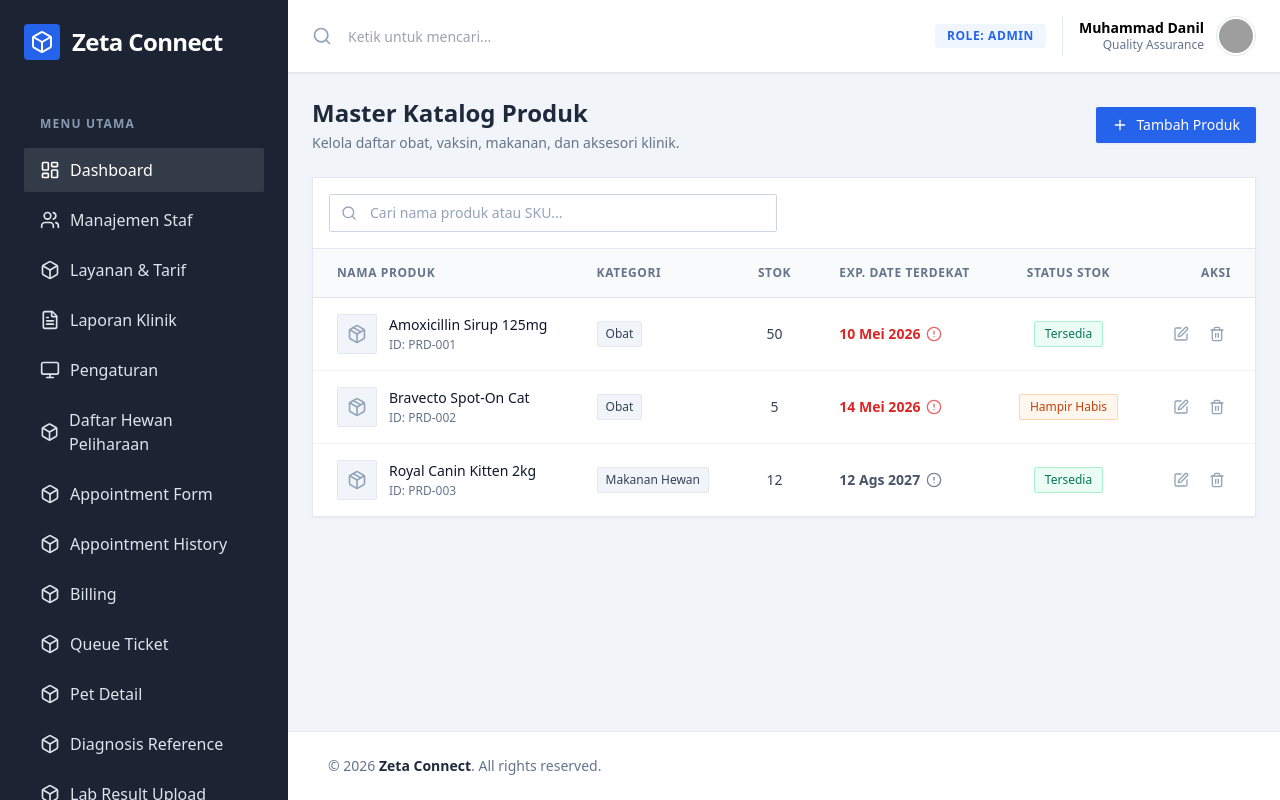
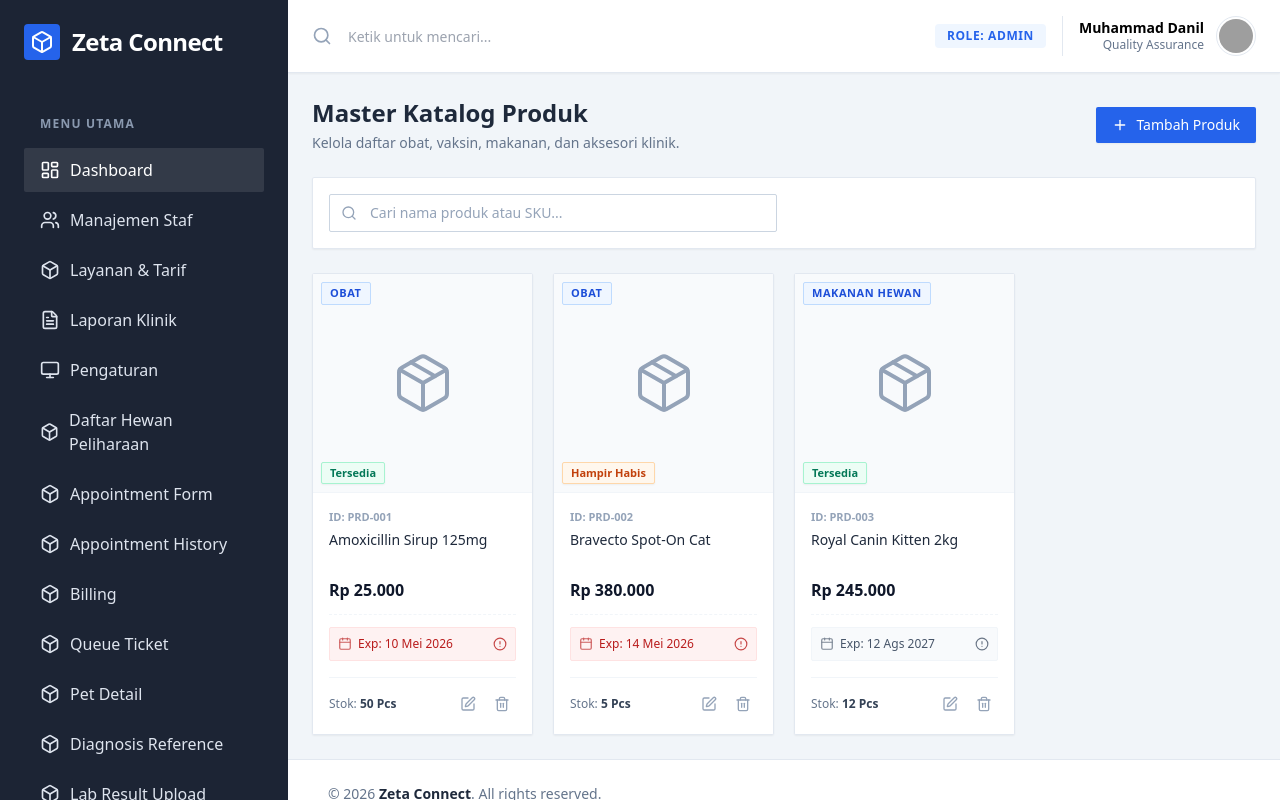
Before and after one commit to kkirayu/student-fe, a React (Vite) app: page /admin/pharmacy-cashier/Inventory/ProductCatalog in a window 1280 px wide. Built offline with nearby package versions, Linux system fonts and the light colour scheme; grey boxes are pictures that could not be loaded.

Commit message:
Revisi::pharmacy cahsier

```diff
--- a/src/pages/pharmacy-cashier/Inventory/ProductCatalog.jsx
+++ b/src/pages/pharmacy-cashier/Inventory/ProductCatalog.jsx
@@ -3,11 +3,12 @@ import { Search, Plus, Edit, Trash2, Package, X, Calendar, AlertCircle } from 'l
 import { Link } from 'react-router-dom';
 
 const ProductCatalog = () => {
-  // Dummy data diperbarui dengan simulasi "batches" (detail stok per tanggal kedaluwarsa)
+  // Dummy data ditambahkan properti 'description'
   const [productData] = useState([
     {
       id: 1, name: 'Amoxicillin Sirup 125mg', category: 'Obat', purchasePrice: 15000, sellingPrice: 25000, stock: 50, status: 'Tersedia',
       isExpired: true, nearestExp: '10 Mei 2026',
+      description: 'Amoxicillin sirup kering adalah obat antibiotik golongan penisilin yang digunakan untuk mengobati berbagai macam infeksi bakteri pada hewan, seperti infeksi saluran pernapasan, saluran kemih, dan infeksi kulit.',
       batches: [
         { id: 'BCH-001', qty: 15, expDate: '10 Mei 2026', status: 'Kedaluwarsa' },
         { id: 'BCH-002', qty: 35, expDate: '20 Des 2026', status: 'Aman' }
@@ -16,6 +17,7 @@ const ProductCatalog = () => {
     {
       id: 2, name: 'Bravecto Spot-On Cat', category: 'Obat', purchasePrice: 300000, sellingPrice: 380000, stock: 5, status: 'Hampir Habis',
       isExpired: true, nearestExp: '14 Mei 2026',
+      description: 'Bravecto Spot-On merupakan obat tetes kutu premium untuk kucing yang memberikan perlindungan jangka panjang hingga 12 minggu dari serangan pinjal (fleas) dan caplak (ticks).',
       batches: [
         { id: 'BCH-003', qty: 5, expDate: '14 Mei 2026', status: 'Kedaluwarsa' }
       ]
@@ -23,6 +25,7 @@ const ProductCatalog = () => {
     {
       id: 3, name: 'Royal Canin Kitten 2kg', category: 'Makanan Hewan', purchasePrice: 200000, sellingPrice: 245000, stock: 12, status: 'Tersedia',
       isExpired: false, nearestExp: '12 Ags 2027',
+      description: 'Makanan kering lengkap dan seimbang yang diformulasikan khusus untuk memenuhi kebutuhan nutrisi anak kucing pada fase pertumbuhan kedua (usia hingga 12 bulan).',
       batches: [
         { id: 'BCH-004', qty: 12, expDate: '12 Ags 2027', status: 'Aman' }
       ]
@@ -64,10 +67,8 @@ const ProductCatalog = () => {
         </Link>
       </div>
 
-      {/* 2. Area Tabel Utama */}
-      <div className="rounded-sm border border-slate-200 bg-white shadow-sm overflow-hidden">
-        {/* Toolbar Tabel */}
-        <div className="flex flex-col gap-4 border-b border-slate-200 p-4 sm:flex-row sm:items-center sm:justify-between bg-white">
+      {/* Toolbar Pencarian */}
+      <div className="flex flex-col gap-4 border border-slate-200 rounded-sm p-4 sm:flex-row sm:items-center sm:justify-between bg-white shadow-sm">
         <div className="relative w-full max-w-md">
           <div className="pointer-events-none absolute inset-y-0 left-0 flex items-center pl-3">
             <Search className="h-4 w-4 text-slate-400" />
@@ -76,87 +77,96 @@ const ProductCatalog = () => {
         </div>
       </div>
 
-        {/* Tabel Data Produk */}
-        <div className="overflow-x-auto">
-          <table className="w-full table-auto text-left whitespace-nowrap">
-            <thead>
-              <tr className="bg-slate-50 border-b border-slate-200 text-xs font-bold uppercase tracking-wider text-slate-500">
-                <th className="px-6 py-4">Nama Produk</th>
-                <th className="px-6 py-4">Kategori</th>
-                <th className="px-6 py-4 text-center">Stok</th>
-                <th className="px-6 py-4">Exp. Date Terdekat</th>
-                <th className="px-6 py-4 text-center">Status Stok</th>
-                <th className="px-6 py-4 text-right">Aksi</th>
-              </tr>
-            </thead>
-            <tbody className="divide-y divide-slate-100 text-sm">
+      {/* 2. Area Katalog Grid */}
+      <div className="grid grid-cols-1 sm:grid-cols-2 md:grid-cols-3 lg:grid-cols-4 gap-5">
         {productData.map((product) => (
-                <tr key={product.id} className="hover:bg-slate-50 transition-colors group">
-                  <td className="px-6 py-4">
-                    <div className="flex items-center gap-3">
-                      {/* Warna Gambar dan Text Dikembalikan ke Normal (Slate) */}
-                      <div className="flex h-10 w-10 shrink-0 items-center justify-center rounded-sm border bg-slate-100 border-slate-200 text-slate-400">
-                        <Package className="h-5 w-5" />
-                      </div>
-                      <div>
-                        <div className="font-medium text-slate-900">{product.name}</div>
-                        <div className="text-xs text-slate-500 mt-0.5">ID: PRD-00{product.id}</div>
-                      </div>
-                    </div>
-                  </td>
-                  <td className="px-6 py-4">
-                    <span className="inline-flex rounded-sm bg-slate-100 px-2 py-1 text-xs font-medium text-slate-700 border border-slate-200">
+          <div
+            key={product.id}
+            onClick={() => handleOpenModal(product)}
+            className="group flex flex-col bg-white border border-slate-200 rounded-sm overflow-hidden shadow-sm hover:shadow-md transition-all duration-200 cursor-pointer"
+          >
+            {/* Area Gambar Produk Placeholder */}
+            <div className="relative aspect-square bg-slate-50 border-b border-slate-100 flex items-center justify-center text-slate-400 p-6">
+              <Package className="h-16 w-16 stroke-[1.5]" />
+
+              {/* Badge Kategori */}
+              <span className="absolute top-2 left-2 inline-flex rounded-sm bg-blue-50 px-2 py-0.5 text-[11px] font-bold text-blue-700 border border-blue-200 uppercase tracking-wider">
                 {product.category}
               </span>
-                  </td>
-                  <td className="px-6 py-4 text-center">
-                    <span className="font-medium text-slate-700">{product.stock}</span>
-                  </td>
 
-                  {/* Kolom Exp Date yang bisa diklik untuk memunculkan modal */}
-                  <td className="px-6 py-4">
-                    <button
-                      onClick={() => handleOpenModal(product)}
-                      className={`inline-flex items-center gap-1.5 font-semibold hover:underline focus:outline-none ${product.isExpired ? 'text-red-600' : 'text-slate-600 hover:text-blue-600'}`}
-                    >
-                      {product.nearestExp}
-                      <AlertCircle className="h-4 w-4 opacity-70" />
-                    </button>
-                  </td>
-
-                  <td className="px-6 py-4 text-center">
-                    <span className={`inline-flex rounded-sm px-2.5 py-1 text-xs font-medium border ${
+              {/* Badge Status Stok */}
+              <span className={`absolute bottom-2 left-2 inline-flex rounded-sm px-2 py-0.5 text-[11px] font-bold border shadow-sm ${
                 product.status === 'Tersedia' ? 'bg-emerald-50 text-emerald-700 border-emerald-200' : 'bg-orange-50 text-orange-700 border-orange-200'
               }`}>
                 {product.status}
               </span>
-                  </td>
-                  <td className="px-6 py-4 text-right">
-                    <div className="flex items-center justify-end gap-2">
-                      <button className="p-1.5 text-slate-400 hover:text-blue-600 hover:bg-blue-50 rounded-sm transition-colors" title="Edit Produk">
+            </div>
+
+            {/* Konten/Informasi Produk */}
+            <div className="p-4 flex flex-col flex-1 bg-white">
+              <span className="text-[11px] font-semibold text-slate-400">ID: PRD-00{product.id}</span>
+
+              {/* Nama Produk */}
+              <h3 className="mt-1 font-medium text-slate-800 text-sm line-clamp-2 h-10 group-hover:text-blue-600 transition-colors">
+                {product.name}
+              </h3>
+
+              {/* Harga Jual Produk */}
+              <div className="mt-2 text-base font-bold text-slate-900">
+                {formatRupiah(product.sellingPrice)}
+              </div>
+
+              <div className="my-3 border-t border-dashed border-slate-100" />
+
+              {/* Info Exp Date */}
+              <div className={`w-full inline-flex items-center justify-between rounded-sm p-2 text-xs font-medium border ${
+                product.isExpired ? 'bg-red-50 text-red-700 border-red-100' : 'bg-slate-50 text-slate-600 border-slate-100'
+              }`}>
+                <div className="flex items-center gap-1.5 truncate">
+                  <Calendar className="h-3.5 w-3.5 shrink-0 opacity-70" />
+                  <span className="truncate">Exp: {product.nearestExp}</span>
+                </div>
+                <AlertCircle className="h-3.5 w-3.5 shrink-0 opacity-80" />
+              </div>
+
+              {/* Footer Kartu: Sisa Stok & Tombol Aksi */}
+              <div className="mt-4 pt-3 border-t border-slate-100 flex items-center justify-between text-xs">
+                <div className="text-slate-500">
+                  Stok: <span className="font-bold text-slate-700">{product.stock} Pcs</span>
+                </div>
+
+                <div className="flex items-center gap-1.5">
+                  <button
+                    onClick={(e) => { e.stopPropagation(); }}
+                    className="p-1.5 text-slate-400 hover:text-blue-600 hover:bg-blue-50 rounded-sm transition-colors"
+                    title="Edit Produk"
+                  >
                     <Edit className="h-4 w-4" />
                   </button>
-                      <button className="p-1.5 text-slate-400 hover:text-red-600 hover:bg-red-50 rounded-sm transition-colors" title="Hapus Produk">
+                  <button
+                    onClick={(e) => { e.stopPropagation(); }}
+                    className="p-1.5 text-slate-400 hover:text-red-600 hover:bg-red-50 rounded-sm transition-colors"
+                    title="Hapus Produk"
+                  >
                     <Trash2 className="h-4 w-4" />
                   </button>
                 </div>
-                  </td>
-                </tr>
-              ))}
-            </tbody>
-          </table>
+              </div>
+
             </div>
           </div>
+        ))}
+      </div>
 
-      {/* 3. POP-UP (MODAL) DETAIL KEDALUWARSA */}
+      {/* 3. POP-UP (MODAL) DESKRIPSI PRODUK */}
       {isModalOpen && selectedProduct && (
         <div className="fixed inset-0 z-50 flex items-center justify-center bg-black/40 px-4 backdrop-blur-sm transition-opacity">
-          <div className="w-full max-w-lg rounded-md bg-white shadow-xl ring-1 ring-slate-900/5">
+          <div className="w-full max-w-md rounded-md bg-white shadow-xl ring-1 ring-slate-900/5">
 
             {/* Modal Header */}
             <div className="flex items-center justify-between border-b border-slate-200 p-5">
               <div>
-                <h3 className="text-lg font-bold text-slate-800">Detail Stok & Kedaluwarsa</h3>
+                <h3 className="text-lg font-bold text-slate-800">Deskripsi Produk</h3>
                 <p className="text-sm font-medium text-slate-500 mt-1">{selectedProduct.name}</p>
               </div>
               <button onClick={handleCloseModal} className="rounded-sm p-1.5 text-slate-400 hover:bg-slate-100 hover:text-slate-700 transition-colors">
@@ -166,47 +176,9 @@ const ProductCatalog = () => {
 
             {/* Modal Body */}
             <div className="p-5">
-              {/* Summary Box */}
-              <div className="mb-5 flex items-center justify-between rounded-sm border border-slate-200 bg-slate-50 p-4">
-                <div>
-                  <div className="text-xs font-bold uppercase text-slate-500">Total Stok Sistem</div>
-                  <div className="mt-1 text-xl font-bold text-slate-900">{selectedProduct.stock} Pcs</div>
-                </div>
-                {/* Info Alert jika ada yang expired */}
-                {selectedProduct.isExpired && (
-                  <div className="rounded-sm border border-red-200 bg-red-50 px-3 py-2 text-sm text-red-700">
-                    <span className="font-bold">Perhatian:</span> Sebagian stok sudah kedaluwarsa!
-                  </div>
-                )}
-              </div>
-
-              {/* Rincian Batch */}
-              <h4 className="mb-3 text-sm font-bold text-slate-700">Rincian per Batch / Tanggal Masuk</h4>
-              <div className="space-y-3">
-                {selectedProduct.batches.map((batch, index) => (
-                  <div key={index} className="flex items-center justify-between rounded-sm border border-slate-200 p-3">
-                    <div className="flex items-center gap-3">
-                      <div className={`flex h-8 w-8 items-center justify-center rounded-sm bg-slate-100`}>
-                        <Package className="h-4 w-4 text-slate-500" />
-                      </div>
-                      <div>
-                        <div className="text-sm font-bold text-slate-800">{batch.qty} Pcs</div>
-                        <div className="text-xs text-slate-500">Batch: {batch.id}</div>
-                      </div>
-                    </div>
-
-                    <div className="text-right">
-                      <div className="flex items-center justify-end gap-1.5 text-sm font-semibold text-slate-700">
-                        <Calendar className="h-3.5 w-3.5 text-slate-400" />
-                        {batch.expDate}
-                      </div>
-                      <div className={`mt-1 text-xs font-medium ${batch.status === 'Kedaluwarsa' ? 'text-red-600' : 'text-emerald-600'}`}>
-                        {batch.status === 'Kedaluwarsa' ? 'Sudah Expired' : 'Masih Aman'}
-                      </div>
-                    </div>
-                  </div>
-                ))}
-              </div>
+              <p className="text-sm text-slate-600 leading-relaxed bg-slate-50 p-4 border border-slate-200 rounded-sm">
+                {selectedProduct.description}
+              </p>
             </div>
 
             {/* Modal Footer */}
--- a/src/pages/pharmacy-cashier/Inventory/StockMonitoring.jsx
+++ b/src/pages/pharmacy-cashier/Inventory/StockMonitoring.jsx
@@ -52,8 +52,8 @@ const StockMonitoring = () => {
       {/* 1. Header & Breadcrumb */}
       <div className="flex flex-col gap-4 sm:flex-row sm:items-center sm:justify-between">
         <div>
-          <h1 className="text-2xl font-bold text-slate-800">Master Katalog Produk</h1>
-          <p className="mt-1 text-sm font-medium text-slate-500">Kelola daftar obat, vaksin, makanan, dan aksesori klinik.</p>
+          <h1 className="text-2xl font-bold text-slate-800">Master Stock Produk</h1>
+          <p className="mt-1 text-sm font-medium text-slate-500">Monitoring stok obat, vaksin, makanan, dan aksesori klinik.</p>
         </div>
         <Link
           to="/admin/pharmacy-cashier/inventory/FormRestockBarang"
```
Also changed, not shown: src/pages/pharmacy-cashier/Dashboard.jsx (+154 -83 lines). Lines whose indentation alone changed are shown as unchanged.
